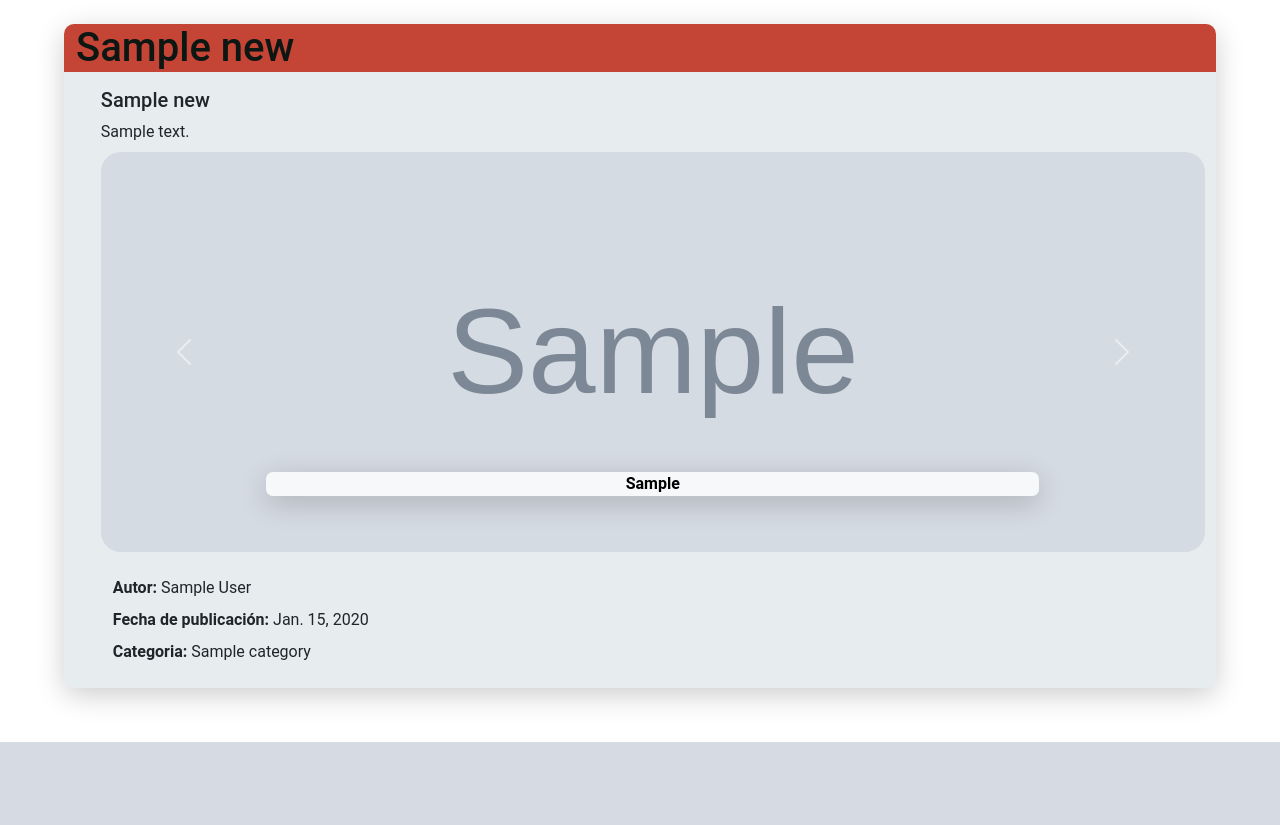
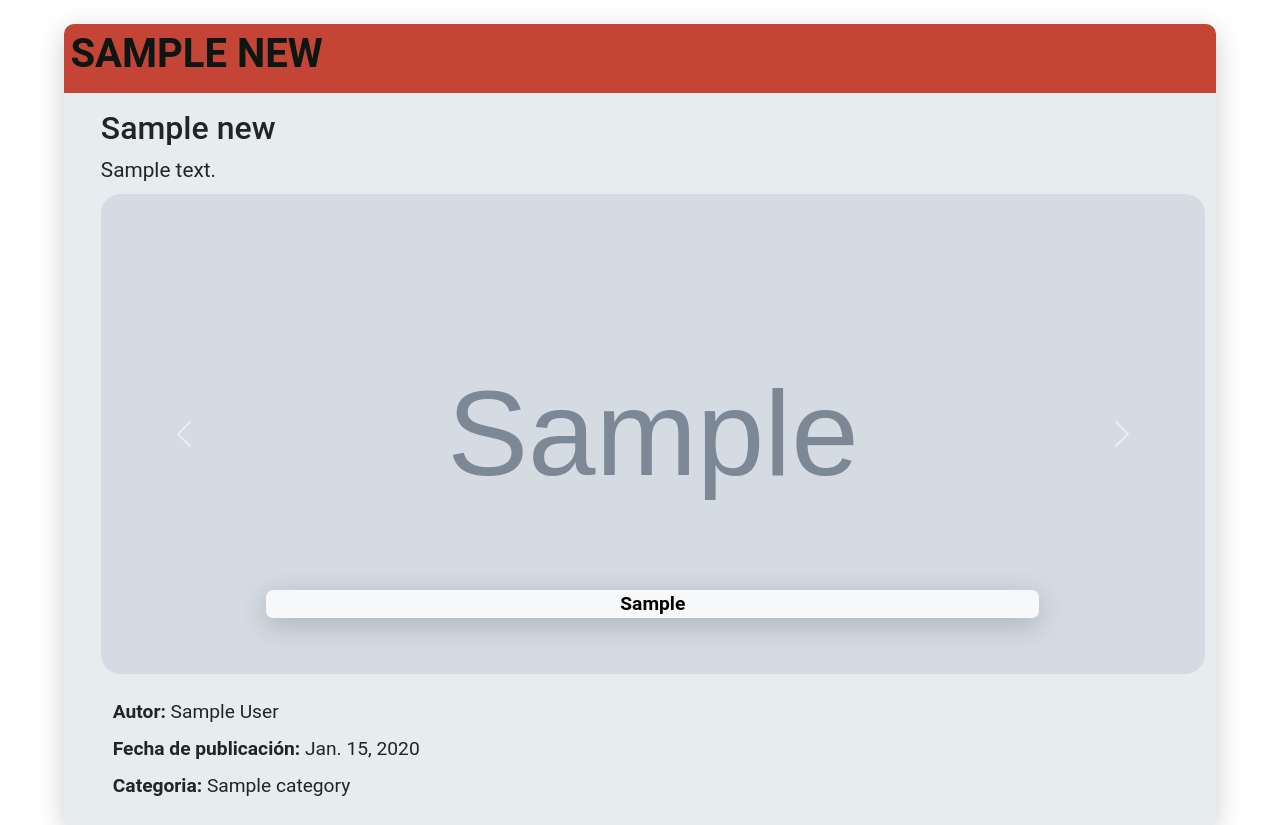
Before and after one commit to MateMar04/BoscoNews, a Django app: page / in a window 1280 px wide. Shown: the part 58-883 px from the top of the page. Before the commit the page ends 800 px from the top, so only its background shows below. Run offline with Django 4.2, Linux system fonts and the light colour scheme; tables that the repository leaves empty hold one stand-in row (values such as "Sample post"); grey boxes marked "Sample" are stand-in pictures; some libraries are stand-ins or nearby versions.

Commit message:
resized font size

```diff
--- a/confApp/static/styles/Inicio.css
+++ b/confApp/static/styles/main.css
@@ -13,21 +13,33 @@
 
 .new-title-container {
     margin: 0;
+    padding: 0.5vw;
+    text-align: start;
     color: #0c1713;
     background-color: #C44536;
     border-top-left-radius: 10px;
     border-top-right-radius: 10px;
 }
 
+.title-text {
+    font-size: 2.5rem;
+    font-weight: bold;
+}
+
 .content {
     padding-bottom: 2vh;
 }
 
-.subtitle {
+.subtitle-container {
+    font-size: 2rem;
     margin-top: 2vh;
     margin-bottom: 1vh;
     margin-left: 1vw;
     margin-right: 1vw;
+}
+
+.subtitle {
+    font-size: 2rem;
 }
 
 .body {
@@ -36,6 +48,7 @@
     margin-left: 1vw;
     margin-right: 1vw;
     width: 100%;
+    font-size: 1.3rem;
 }
 
 .body-text {
@@ -52,23 +65,23 @@
 }
 
 .carousel {
-    max-height: 50vh;
+    max-height: 60vh;
 }
 
 .carousel-inner {
-    max-height: 50vh;
+    max-height: 60vh;
     border-radius: 20px;
 }
 
 .carousel-item {
-    max-height: 50vh;
+    max-height: 60vh;
 }
 
 .d-block {
     height: auto;
     width: auto;
     object-fit: cover;
-    max-height: 50vh;
+    max-height: 60vh;
 }
 
 .epigraph {
@@ -77,9 +90,11 @@
     background-color: rgba(255, 255, 255, 0.8);
     box-shadow: rgba(0, 0, 0, 0.2) 0px 7px 29px 0px;
     border-radius: 7px;
+    font-size: 1.2rem;
 }
 
 .new-footer {
+    font-size: 1.2rem;
     margin-top: 3vh;
     margin-left: 1vw;
     margin-right: 1vw;
--- a/templates/Inicio.html
+++ b/templates/Inicio.html
@@ -9,7 +9,7 @@
     <!-- CSS FILES -->
     <link href="https://cdn.jsdelivr.net/npm/bootstrap@5.3.0-alpha3/dist/css/bootstrap.min.css" rel="stylesheet"
           integrity="sha384-KK94CHFLLe+nY2dmCWGMq91rCGa5gtU4mk92HdvYe+M/SXH301p5ILy+dN9+nJOZ" crossorigin="anonymous">
-    <link rel="stylesheet" href="{% static 'styles/inicio.css' %}">
+    <link rel="stylesheet" href="{% static 'styles/main.css' %}">
 
 </head>
 <body>
@@ -30,15 +30,15 @@
 
             <!-- TITLE -->
             <div class="container-fluid new-title-container">
-                <h1>{{ n.title }}</h1>
+                <h1 class="title-text">{{ n.title.upper }}</h1>
             </div>
 
             <!-- CONTENT -->
             <div class="container-fluid content">
 
                 <!-- SUBTITLE -->
-                <div class="container-fluid subtitle">
-                    <h5>{{ n.subtitle }}</h5>
+                <div class="container-fluid subtitle-container">
+                    <h5 class="subtitle">{{ n.subtitle }}</h5>
                 </div>
 
                 <!-- BODY -->
```
